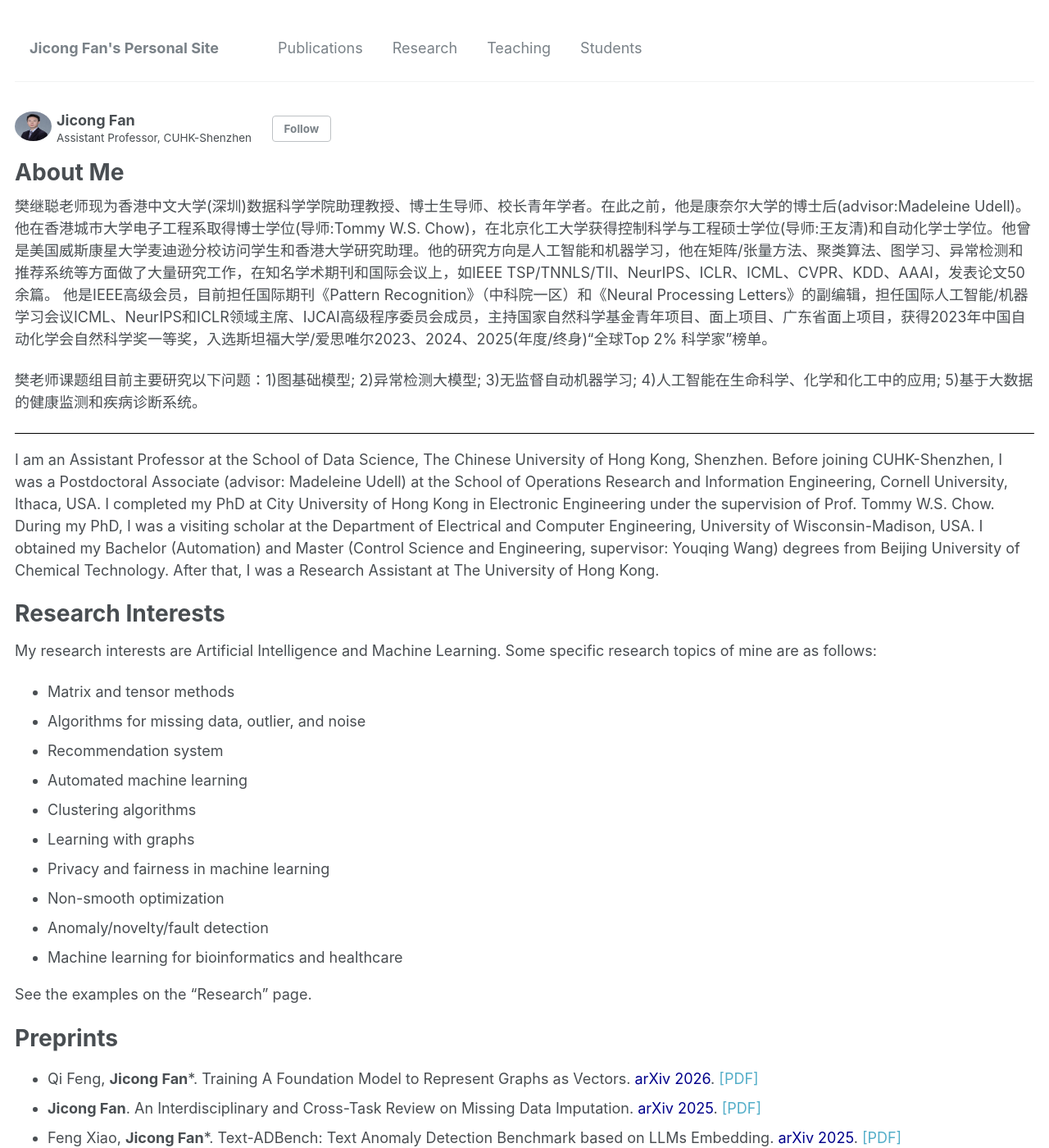
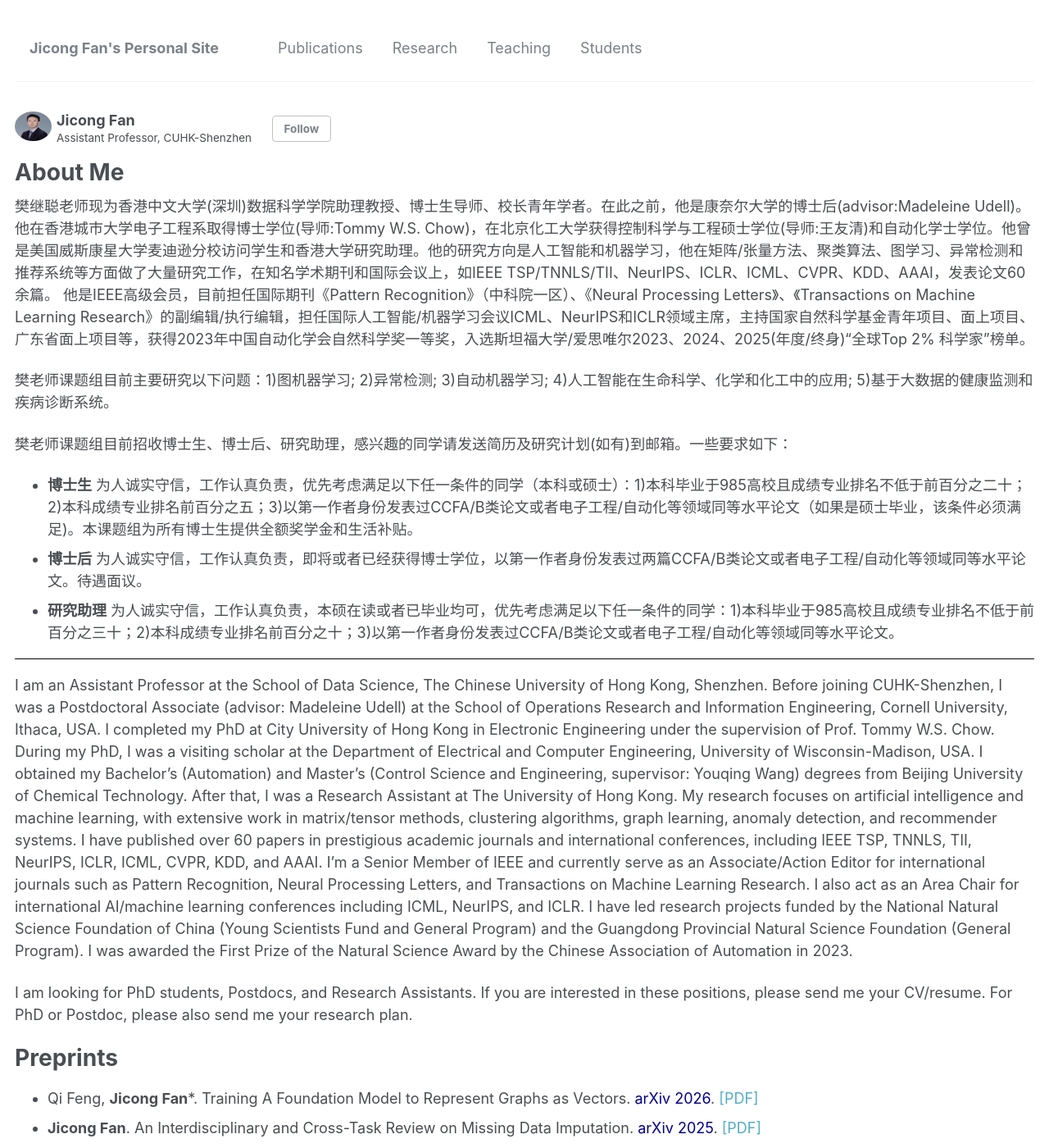
Before and after one commit to jicongfan/jicongfan.github.io, a Jekyll site: the page built from _pages/about.md, in a window 1280 px wide and 1400 px high. Shown: the whole window at 82% size. Built offline with Jekyll 4.4.1, drawn with Linux system fonts in a browser that asks for light colours; some of the changed text lies outside the part shown.

Commit message:
Update about.md

```diff
--- a/_pages/about.md
+++ b/_pages/about.md
@@ -9,42 +9,26 @@ redirect_from:
 ---
 
 
-樊继聪老师现为香港中文大学(深圳)数据科学学院助理教授、博士生导师、校长青年学者。在此之前，他是康奈尔大学的博士后(advisor:Madeleine Udell)。他在香港城市大学电子工程系取得博士学位(导师:Tommy W.S. Chow)，在北京化工大学获得控制科学与工程硕士学位(导师:王友清)和自动化学士学位。他曾是美国威斯康星大学麦迪逊分校访问学生和香港大学研究助理。他的研究方向是人工智能和机器学习，他在矩阵/张量方法、聚类算法、图学习、异常检测和推荐系统等方面做了大量研究工作，在知名学术期刊和国际会议上，如IEEE TSP/TNNLS/TII、NeurIPS、ICLR、ICML、CVPR、KDD、AAAI，发表论文50余篇。 他是IEEE高级会员，目前担任国际期刊《Pattern Recognition》（中科院一区）和《Neural Processing Letters》的副编辑，担任国际人工智能/机器学习会议ICML、NeurIPS和ICLR领域主席、IJCAI高级程序委员会成员，主持国家自然科学基金青年项目、面上项目、广东省面上项目，获得2023年中国自动化学会自然科学奖一等奖，入选斯坦福大学/爱思唯尔2023、2024、2025(年度/终身)“全球Top 2% 科学家”榜单。
+樊继聪老师现为香港中文大学(深圳)数据科学学院助理教授、博士生导师、校长青年学者。在此之前，他是康奈尔大学的博士后(advisor:Madeleine Udell)。他在香港城市大学电子工程系取得博士学位(导师:Tommy W.S. Chow)，在北京化工大学获得控制科学与工程硕士学位(导师:王友清)和自动化学士学位。他曾是美国威斯康星大学麦迪逊分校访问学生和香港大学研究助理。他的研究方向是人工智能和机器学习，他在矩阵/张量方法、聚类算法、图学习、异常检测和推荐系统等方面做了大量研究工作，在知名学术期刊和国际会议上，如IEEE TSP/TNNLS/TII、NeurIPS、ICLR、ICML、CVPR、KDD、AAAI，发表论文60余篇。 他是IEEE高级会员，目前担任国际期刊《Pattern Recognition》（中科院一区）、《Neural Processing Letters》、《Transactions on Machine Learning Research》的副编辑/执行编辑，担任国际人工智能/机器学习会议ICML、NeurIPS和ICLR领域主席，主持国家自然科学基金青年项目、面上项目、广东省面上项目等，获得2023年中国自动化学会自然科学奖一等奖，入选斯坦福大学/爱思唯尔2023、2024、2025(年度/终身)“全球Top 2% 科学家”榜单。
 
-樊老师课题组目前主要研究以下问题：1)图基础模型; 2)异常检测大模型; 3)无监督自动机器学习; 4)人工智能在生命科学、化学和化工中的应用; 5)基于大数据的健康监测和疾病诊断系统。
+樊老师课题组目前主要研究以下问题：1)图机器学习; 2)异常检测; 3)自动机器学习; 4)人工智能在生命科学、化学和化工中的应用; 5)基于大数据的健康监测和疾病诊断系统。
 
-<!--
+
 樊老师课题组目前招收博士生、博士后、研究助理，感兴趣的同学请发送简历及研究计划(如有)到邮箱。一些要求如下：
 * <strong>博士生</strong> 为人诚实守信，工作认真负责，优先考虑满足以下任一条件的同学（本科或硕士）：1)本科毕业于985高校且成绩专业排名不低于前百分之二十；2)本科成绩专业排名前百分之五；3)以第一作者身份发表过CCFA/B类论文或者电子工程/自动化等领域同等水平论文（如果是硕士毕业，该条件必须满足)。本课题组为所有博士生提供全额奖学金和生活补贴。
 * <strong>博士后</strong> 为人诚实守信，工作认真负责，即将或者已经获得博士学位，以第一作者身份发表过两篇CCFA/B类论文或者电子工程/自动化等领域同等水平论文。待遇面议。
 * <strong>研究助理</strong> 为人诚实守信，工作认真负责，本硕在读或者已毕业均可，优先考虑满足以下任一条件的同学：1)本科毕业于985高校且成绩专业排名不低于前百分之三十；2)本科成绩专业排名前百分之十；3)以第一作者身份发表过CCFA/B类论文或者电子工程/自动化等领域同等水平论文。
--->
+
 
 ---
 
-
-I am an Assistant Professor at the School of Data Science, The Chinese University of Hong Kong, Shenzhen. Before joining CUHK-Shenzhen, I was a Postdoctoral Associate (advisor: Madeleine Udell) at the School of Operations Research and Information Engineering, Cornell University, Ithaca, USA. I completed my PhD at City University of Hong Kong in Electronic Engineering under the supervision of Prof. Tommy W.S. Chow. During my PhD, I was a visiting scholar at the Department of Electrical and Computer Engineering, University of Wisconsin-Madison, USA. I obtained my Bachelor (Automation) and Master (Control Science and Engineering, supervisor: Youqing Wang) degrees from Beijing University of Chemical Technology. After that, I was a Research Assistant at The University of Hong Kong.
-
-<!--
-I am looking for PhD students, Postdocs, and Research Assistants. If you are interested in these positions, please send me your CV/resume. For PhD or Postdoc, please also send me your research plan.
--->
+I am an Assistant Professor at the School of Data Science, The Chinese University of Hong Kong, Shenzhen. Before joining CUHK-Shenzhen, I was a Postdoctoral Associate (advisor: Madeleine Udell) at the School of Operations Research and Information Engineering, Cornell University, Ithaca, USA. I completed my PhD at City University of Hong Kong in Electronic Engineering under the supervision of Prof. Tommy W.S. Chow. During my PhD, I was a visiting scholar at the Department of Electrical and Computer Engineering, University of Wisconsin-Madison, USA. I obtained my Bachelor's (Automation) and Master's (Control Science and Engineering, supervisor: Youqing Wang) degrees from Beijing University of Chemical Technology. After that, I was a Research Assistant at The University of Hong Kong.
+My research focuses on artificial intelligence and machine learning, with extensive work in matrix/tensor methods, clustering algorithms, graph learning, anomaly detection, and recommender systems. I have published over 60 papers in prestigious academic journals and international conferences, including IEEE TSP, TNNLS, TII, NeurIPS, ICLR, ICML, CVPR, KDD, and AAAI. I'm a Senior Member of IEEE and currently serve as an Associate/Action Editor for international journals such as Pattern Recognition, Neural Processing Letters, and Transactions on Machine Learning Research. I also act as an Area Chair for international AI/machine learning conferences including ICML, NeurIPS, and ICLR. I have led research projects funded by the National Natural Science Foundation of China (Young Scientists Fund and General Program) and the Guangdong Provincial Natural Science Foundation (General Program). I was awarded the First Prize of the Natural Science Award by the Chinese Association of Automation in 2023.
 
 
-Research Interests
-======
-My research interests are Artificial Intelligence and Machine Learning. Some specific research topics of mine are as follows:
-* Matrix and tensor methods
-* Algorithms for missing data, outlier, and noise
-* Recommendation system
-* Automated machine learning
-* Clustering algorithms
-* Learning with graphs
-* Privacy and fairness in machine learning
-* Non-smooth optimization
-* Anomaly/novelty/fault detection
-* Machine learning for bioinformatics and healthcare
 
-See the examples on the "Research" page.
+I am looking for PhD students, Postdocs, and Research Assistants. If you are interested in these positions, please send me your CV/resume. For PhD or Postdoc, please also send me your research plan.
+
 
 Preprints <font size=3>
 ======
@@ -125,3 +102,4 @@ Honors and Awards
 * Outstanding graduates of Beijing University of Chemical Technology (5%), 2013.06
 * Excellent master's thesis award of Beijing University of Chemical Technology (5%), 2013.06
 * Zhang Zhong-Jun Academician Outstanding Paper Award (1%), 2012.08
+-->
```
Also changed, not shown: other parts of _pages/about.md (+1 -8 lines).
